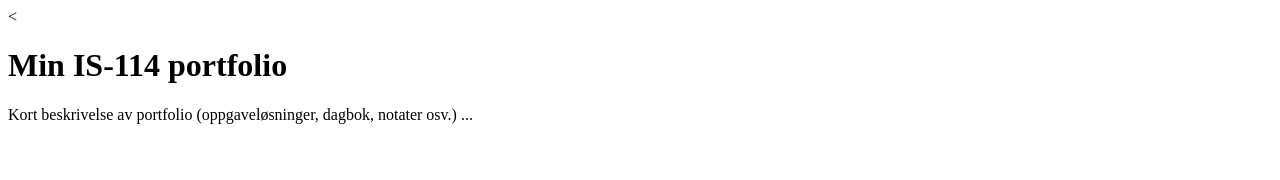
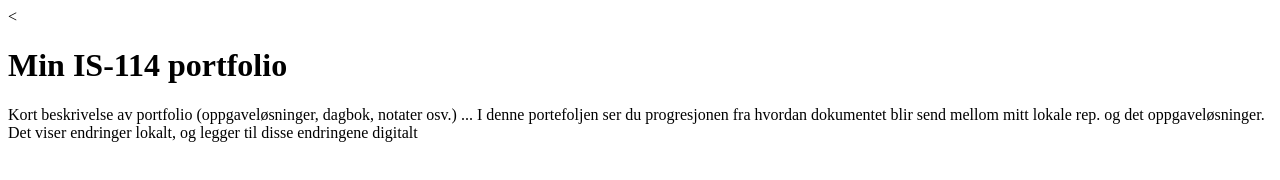
Before and after one commit to KristianStokke/Is-114, a plain HTML site: page DOCS/INDEX.html in a window 1280 px wide. Drawn offline with Linux system fonts and the light colour scheme.

Commit message:
endringer til tekst. Legger til info om portofolje

```diff
--- a/DOCS/INDEX.html
+++ b/DOCS/INDEX.html
@@ -10,3 +10,5 @@
 <p>Kort beskrivelse av portfolio (oppgaveløsninger, dagbok, notater osv.) ...
 </body>
 </html>
+I denne portefoljen ser du progresjonen fra hvordan dokumentet blir send mellom mitt lokale rep. og det oppgaveløsninger.
+Det viser endringer lokalt, og legger til disse endringene digitalt
```
